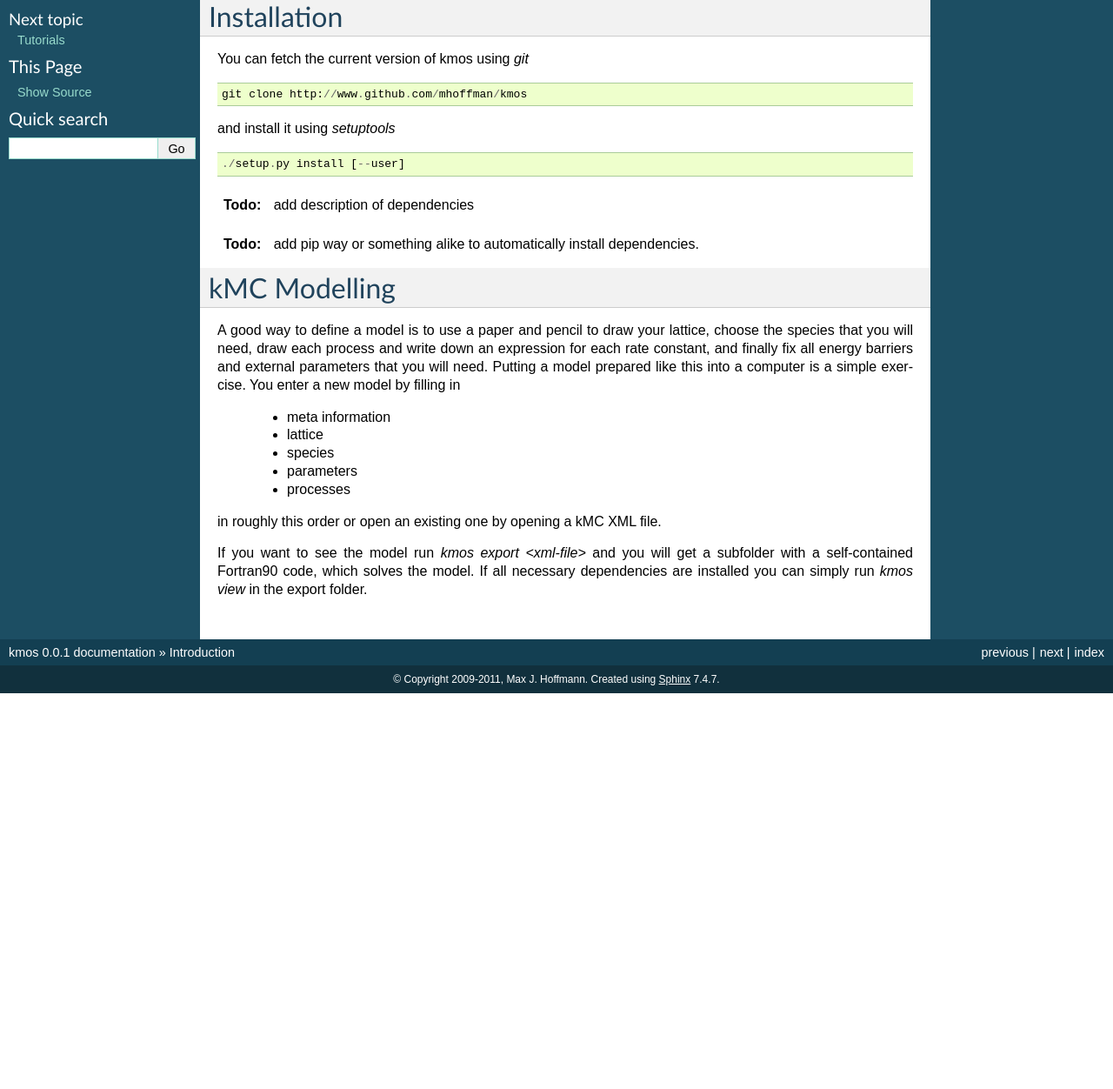
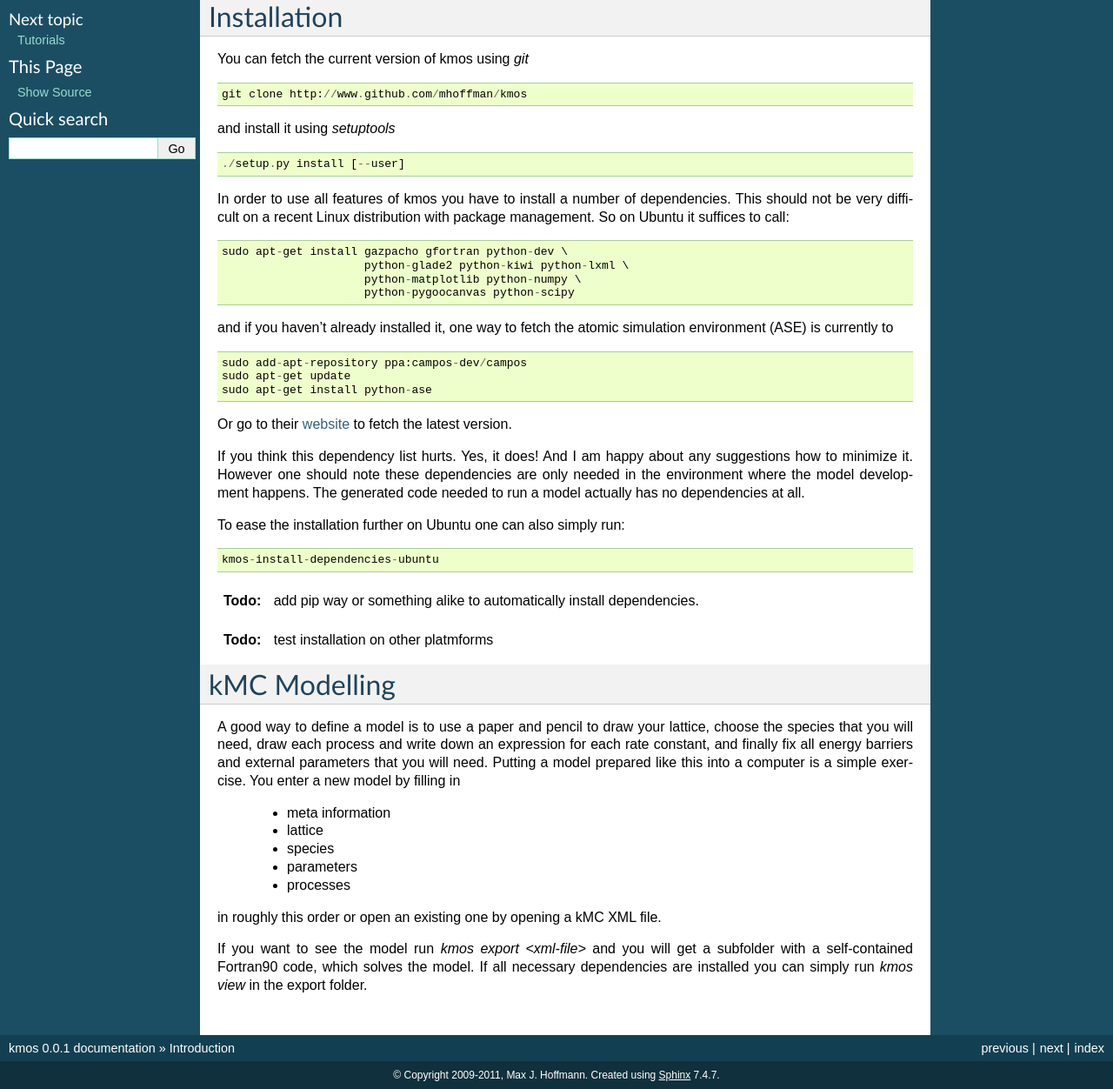
Before and after one commit to mhoffman/kmos, a Sphinx documentation site: the page built from doc/source/introduction.rst, in a window 1280 px wide, cut to the strip 190-1442 px from the top of the page. Shown: the whole strip at 87% size. Built offline with Sphinx 7.4.7, drawn with Linux system fonts in a browser that asks for light colours; formulas are drawn with MathJax 3; pages that are not in the unit, such as notebooks, are missing from menus; before the commit the page ends 987 px from its top, so only the background shows below that.

Commit message:
Small updates

```diff
--- a/doc/source/introduction.rst
+++ b/doc/source/introduction.rst
@@ -19,14 +19,48 @@ and install it using *setuptools* ::
     ./setup.py install [--user]
 
 
-.. todo ::
+In order to use all features of kmos you have to install
+a number of dependencies. This should not be very difficult
+on a recent Linux distribution with package management. So
+on Ubuntu it suffices to call::
 
-    add description of dependencies
+  sudo apt-get install gazpacho gfortran python-dev \
+                       python-glade2 python-kiwi python-lxml \
+                       python-matplotlib python-numpy \
+                       python-pygoocanvas python-scipy
+
+
+and if you haven't already installed it, one way to fetch the
+atomic simulation environment (ASE) is currently to ::
+
+  sudo add-apt-repository ppa:campos-dev/campos
+  sudo apt-get update
+  sudo apt-get install python-ase
+
+Or go to their `website <https://wiki.fysik.dtu.dk/ase/download.html>`_
+to fetch the latest version.
+
+If you think this dependency list hurts. Yes, it does!
+And I am happy about any suggestions how to
+minimize it. However one should note these dependencies are only
+needed in the environment where the model development happens.
+The generated code needed to run a model actually has no
+dependencies at all.
+
+To ease the installation further on Ubuntu one can also simply run::
+
+ kmos-install-dependencies-ubuntu
+
 
 .. todo ::
 
     add pip way or something alike to automatically
     install dependencies.
+
+
+.. todo ::
+
+   test installation on other platmforms
 
 kMC Modelling
 =============
--- a/doc/source/reference.rst
+++ b/doc/source/reference.rst
@@ -9,8 +9,8 @@ kmos.types
 ^^^^^^^^^^
 
 .. automodule:: kmos.types
-.. autoclass:: kmos.types.ProjectTree
-.. automethod:: kmos.types.ProjectTree.export_xml_file
+.. autoclass:: kmos.types.Project
+.. automethod:: kmos.types.Project.export_xml_file
 .. autoclass:: kmos.types.Meta
 .. autoclass:: kmos.types.Parameter
 .. autoclass:: kmos.types.Layer
@@ -34,7 +34,7 @@ kmos.gui
 
 .. automodule:: kmos.gui
 .. autoclass:: kmos.gui.Editor
-.. autoclass:: kmos.gui.GTKProjectTree
+.. autoclass:: kmos.gui.GTKProject
 
 kmos.forms
 ^^^^^^^^^^
--- a/doc/source/topic_guides/index.rst
+++ b/doc/source/topic_guides/index.rst
@@ -9,7 +9,7 @@ Topic Guides
   topic_guides/data_models
   Process Description Minilanguage
   The Editor Frontend
-  The Programmatic Frontend
+  The Editor API
   The Runtime Frontend
   Nuts'n'Bolts of kMC
   On the Random Number Generator
--- a/doc/source/topic_guides/workflows.rst
+++ b/doc/source/topic_guides/workflows.rst
@@ -7,10 +7,9 @@ all others out. kmos is designed around the fact
 that modelling is an experimental and creative process.
 
 A textbook type of approach for modelling could be::
+
   #. start with educated guess
   #. calculate outcome
   #. compare various observables and qualitative
      behavior with reference system
   #. adapt model, goto 1
-
-Note that there
--- a/doc/source/tutorials/index.rst
+++ b/doc/source/tutorials/index.rst
@@ -60,7 +60,7 @@ this hardly excites surface scientists but we need to start somewhere, right?
 
 Now you have to instantiate a new project and fill in meta information::
 
-  pt = ProjectTree()
+  pt = Project()
   pt.meta.author_name = 'Your Name'
   pt.meta.author_email = 'your.name@server.com'
   pt.meta.model_name = 'MyFirstModel'
```
Also changed, not shown: doc/source/topic_guides/data_model.rst (+6 -6 lines), 6 other files.
